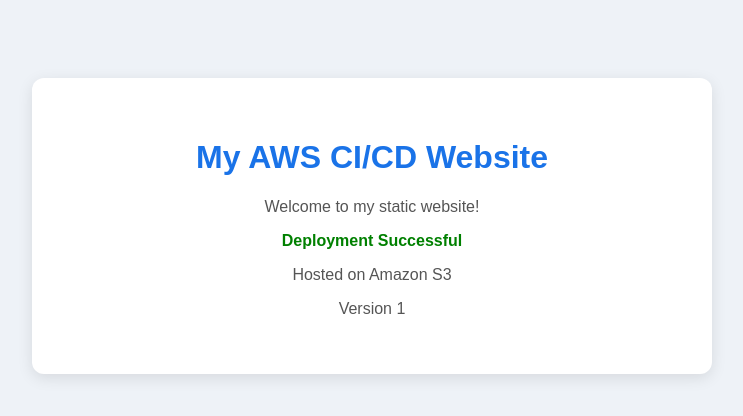
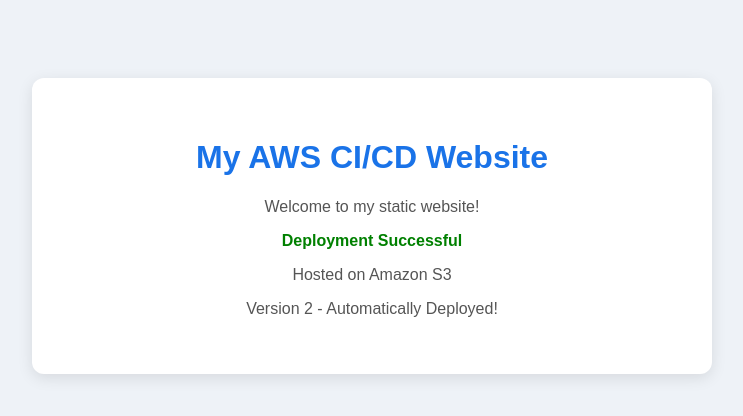
Before and after one commit to sandeepbxi/Test-repo, a plain HTML site: page index.html in a window 1280 px wide. Shown: the whole page, without its empty margins (268-1011 px from the left). Drawn offline with Linux system fonts and the light colour scheme.

Commit message:
Update title and version in index.htmlUpdate title and content to Version 2

```diff
--- a/index.html
+++ b/index.html
@@ -3,7 +3,7 @@
 <head>
     <meta charset="UTF-8">
     <meta name="viewport" content="width=device-width, initial-scale=1.0">
-    <title>My AWS CI/CD Website</title>
+    <title>My AWS CI/CD Website - Updated</title>
     <style>
         body {
             font-family: Arial, sans-serif;
@@ -30,7 +30,7 @@
         <p>Welcome to my static website!</p>
         <p class="success">Deployment Successful</p>
         <p>Hosted on Amazon S3</p>
-        <p>Version 1</p>
+        <p>Version 2 - Automatically Deployed!</p>
     </div>
 </body>
 </html>
```
